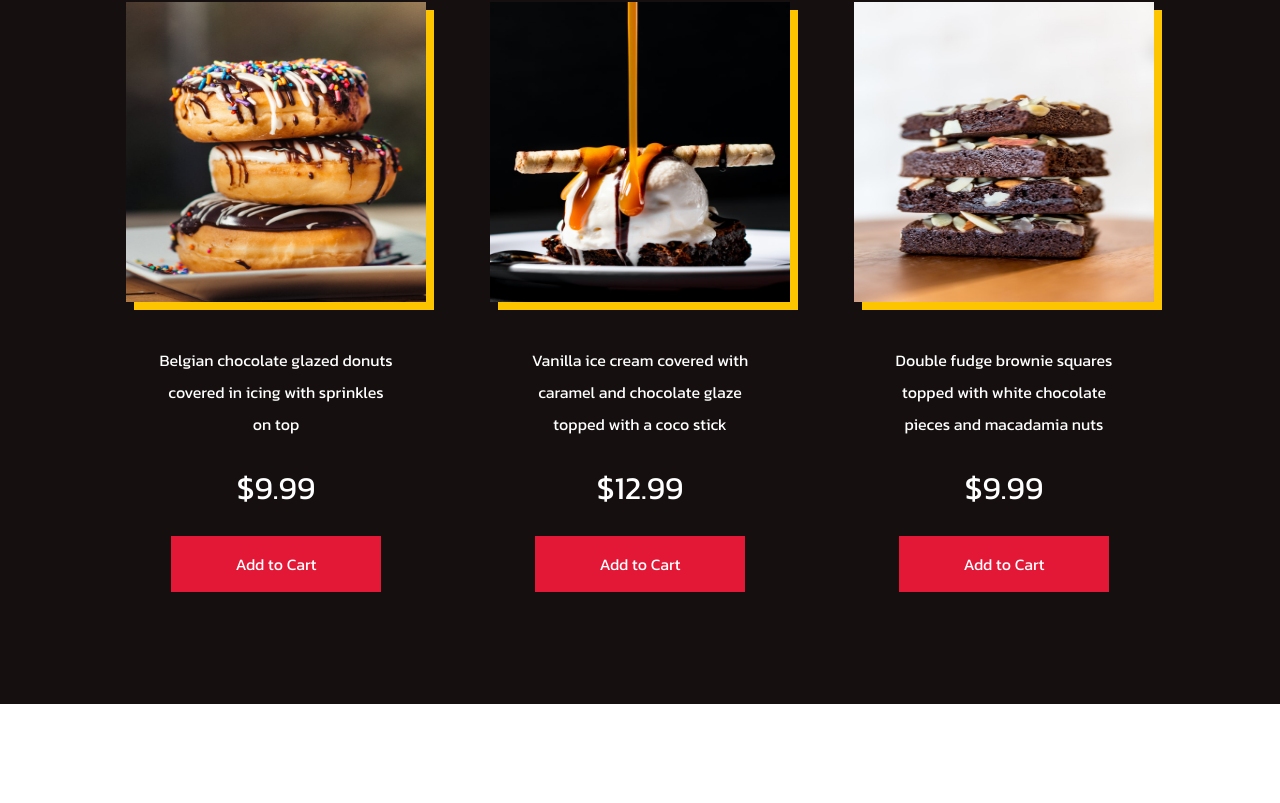
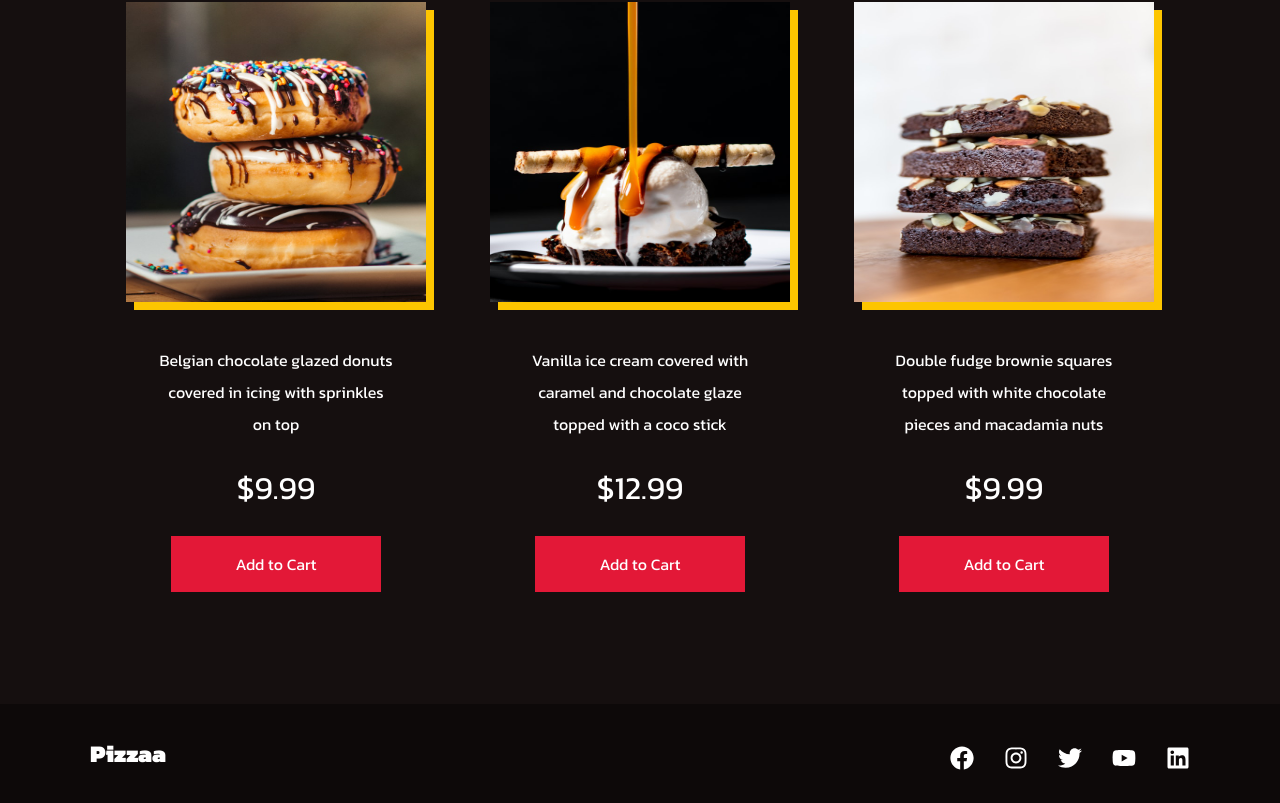
Before and after one commit to MehulBawadia/react-website-pizza, a React (Create React App) app: page / in a window 1280 px wide. Shown: the part 1616-2419 px from the top of the page. Before the commit the page ends 2320 px from the top, so only its background shows below. Built offline with nearby package versions, Linux system fonts and the light colour scheme.

Commit message:
Added Footer Component

```diff
--- a/src/App.js
+++ b/src/App.js
@@ -5,6 +5,7 @@
 import Products from "./components/Products";
 import { productData, productDataTwo } from "./components/Products/data";
 import Feature from "./components/Feature";
+import Footer from "./components/Footer";
 
 function App() {
   return (
@@ -14,6 +15,7 @@
       <Products heading="Choose Your Favorite" data={productData} />
       <Feature />
       <Products heading="Sweet Treats for You" data={productDataTwo} />
+      <Footer />
     </Router>
   );
 }
--- /dev/null
+++ b/src/components/Footer/FooterElements.js
@@ -0,0 +1,57 @@
+import styled from "styled-components";
+import { Link } from "react-router-dom";
+
+export const FooterContainer = styled.footer`
+  background-color: #0d0909;
+`;
+
+export const FooterWrap = styled.div`
+  padding: 16px 24px;
+  display: flex;
+  flex-direction: column;
+  justify-content: center;
+  align-items: center;
+  max-width: 1300px;
+  margin: 0 auto;
+`;
+
+export const SocialMedia = styled.section`
+  max-width: 1300px;
+  width: 100%;
+`;
+
+export const SocialMediaWrap = styled.div`
+  display: flex;
+  justify-content: space-between;
+  align-items: center;
+  max-width: 1100px;
+  margin: 16px auto 0 auto;
+
+  @media screen and (max-width: 820px) {
+    flex-direction: column;
+  }
+`;
+
+export const SocialLogo = styled(Link)`
+  color: #fff;
+  justify-self: start;
+  cursor: pointer;
+  text-decoration: none;
+  font-size: 1.5rem;
+  display: flex;
+  align-items: center;
+  margin-bottom: 16px;
+  font-weight: bold;
+`;
+
+export const SocialIcons = styled.div`
+  display: flex;
+  justify-content: space-between;
+  align-items: center;
+  width: 240px;
+`;
+
+export const SocialIconLink = styled.a`
+  color: #fff;
+  font-size: 24px;
+`;
--- /dev/null
+++ b/src/components/Footer/index.js
@@ -0,0 +1,75 @@
+import React from "react";
+import {
+  FaFacebook,
+  FaInstagram,
+  FaYoutube,
+  FaTwitter,
+  FaLinkedin,
+} from "react-icons/fa";
+import {
+  FooterContainer,
+  FooterWrap,
+  SocialMedia,
+  SocialMediaWrap,
+  SocialLogo,
+  SocialIcons,
+  SocialIconLink,
+} from "./FooterElements";
+
+const Footer = () => {
+  return (
+    <FooterContainer>
+      <FooterWrap>
+        <SocialMedia>
+          <SocialMediaWrap>
+            <SocialLogo to="/">Pizzaa</SocialLogo>
+            <SocialIcons>
+              <SocialIconLink
+                href="/"
+                target="_blank"
+                aria-label="Facebook"
+                rel="noopener noreferrer"
+              >
+                <FaFacebook />
+              </SocialIconLink>
+              <SocialIconLink
+                href="/"
+                target="_blank"
+                aria-label="Instagram"
+                rel="noopener noreferrer"
+              >
+                <FaInstagram />
+              </SocialIconLink>
+              <SocialIconLink
+                href="/"
+                target="_blank"
+                aria-label="Twitter"
+                rel="noopener noreferrer"
+              >
+                <FaTwitter />
+              </SocialIconLink>
+              <SocialIconLink
+                href="/"
+                target="_blank"
+                aria-label="YouTube"
+                rel="noopener noreferrer"
+              >
+                <FaYoutube />
+              </SocialIconLink>
+              <SocialIconLink
+                href="/"
+                target="_blank"
+                aria-label="LinkedIn"
+                rel="noopener noreferrer"
+              >
+                <FaLinkedin />
+              </SocialIconLink>
+            </SocialIcons>
+          </SocialMediaWrap>
+        </SocialMedia>
+      </FooterWrap>
+    </FooterContainer>
+  );
+};
+
+export default Footer;
```
